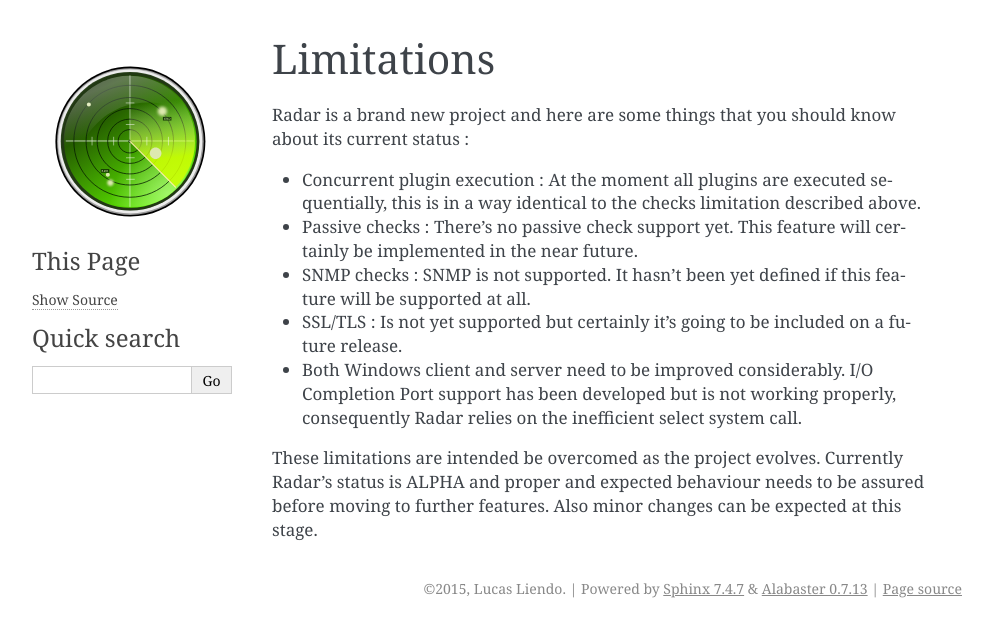
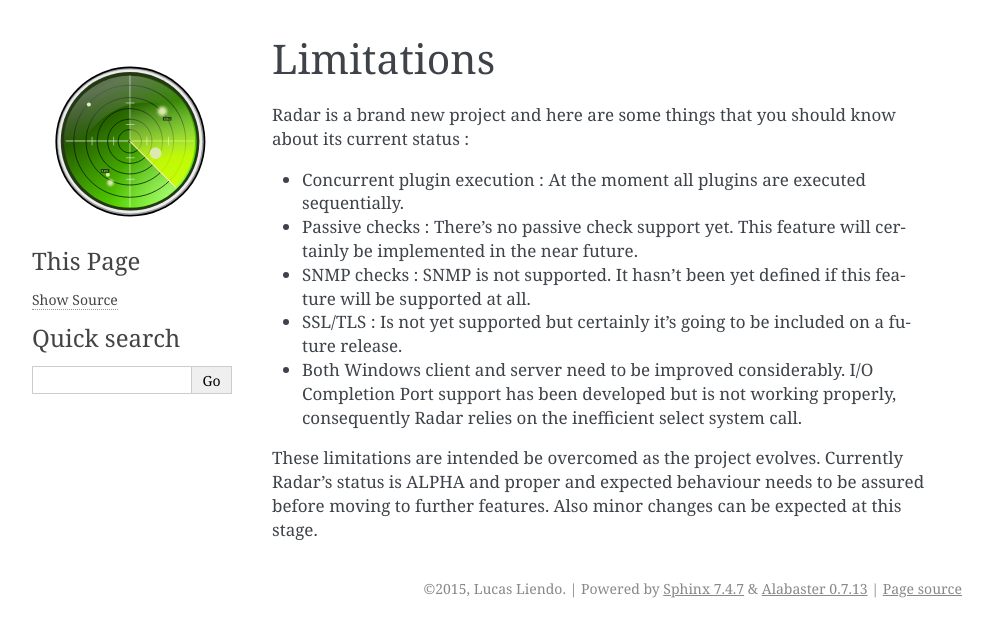
Before and after one commit to lliendo/Radar, a Sphinx documentation site: the page built from docs/limitations.rst, in a window 1280 px wide. Shown: the top 637 px of the page, without its empty margins (148-1141 px from the left). Built offline with Sphinx 7.4.7, drawn with Linux system fonts in a browser that asks for light colours.

Commit message:
- Updated docs.  - Updated ES docs.

```diff
--- a/docs/limitations.rst
+++ b/docs/limitations.rst
@@ -4,9 +4,7 @@
 Radar is a brand new project and here are some things that you should know
 about its current status :
 
-* Concurrent plugin execution : At the moment all plugins are executed
-  sequentially, this is in a way identical to the checks limitation described
-  above.
+* Concurrent plugin execution : At the moment all plugins are executed sequentially.
 
 * Passive checks : There's no passive check support yet. This feature will
   certainly be implemented in the near future.
```
Also changed, not shown: 1 other file.
